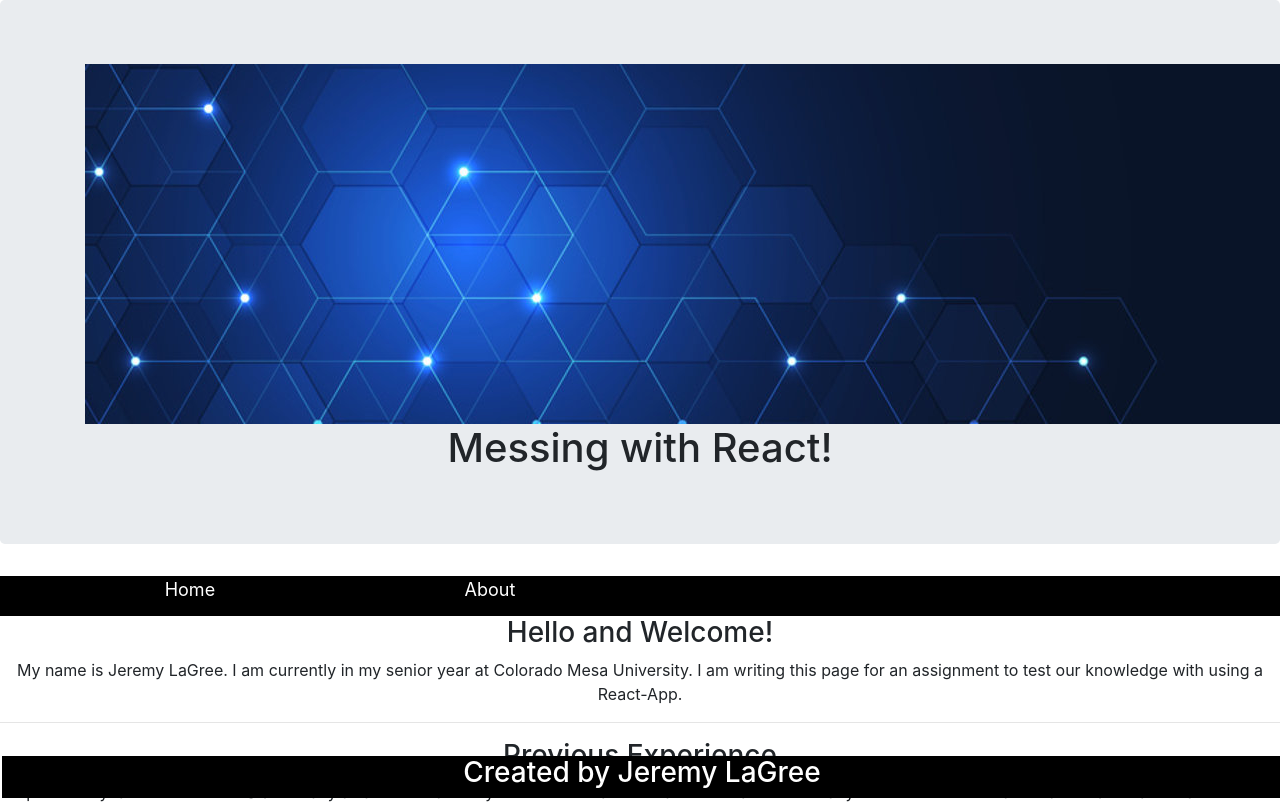
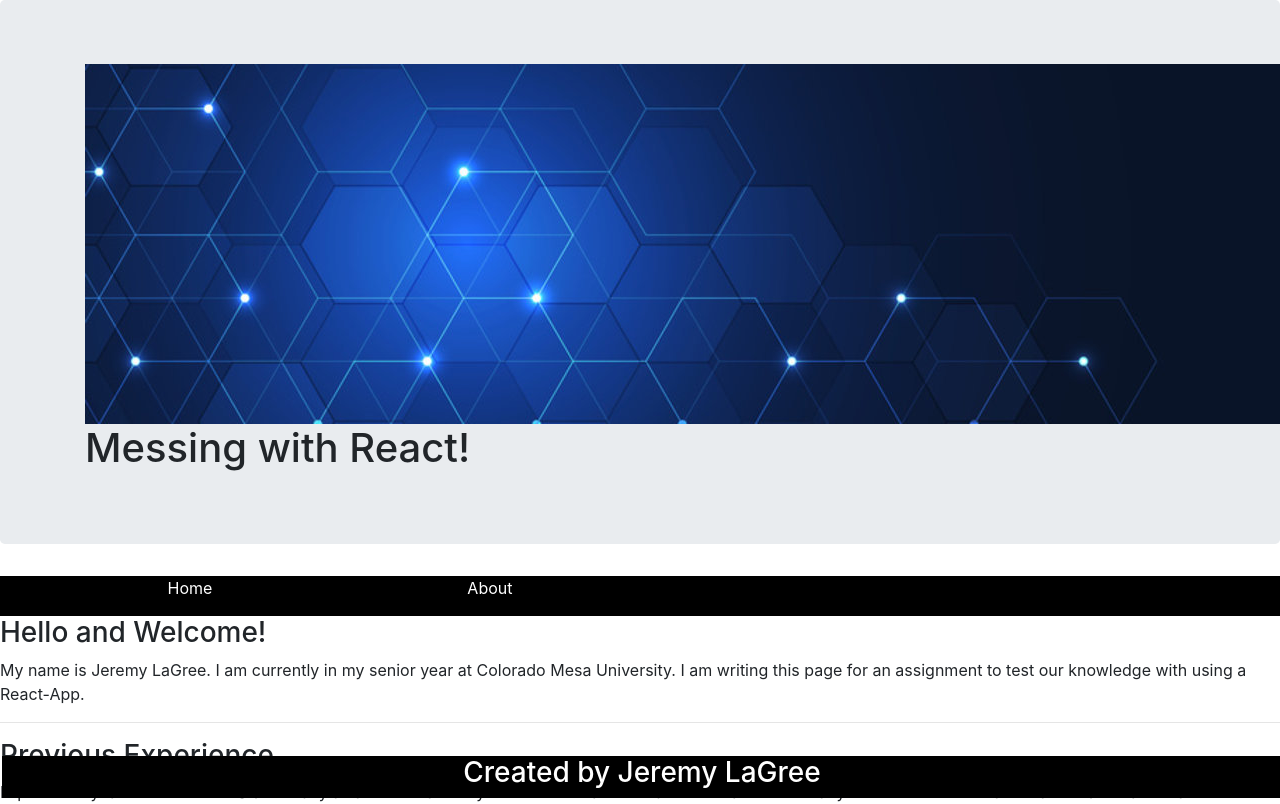
Before and after one commit to jlagree/homepage, a React (Create React App) app: page /about in a window 1280 px wide. Shown: the top 804 px of the page. Built offline with nearby package versions, Linux system fonts and the light colour scheme.

Commit message:
change header image

```diff
--- a/src/App.css
+++ b/src/App.css
@@ -1,14 +1,3 @@
-.App {
-  text-align: center;
-}
-
-.headerWithImage{
-  top: 2px;
-  left: 2px;
-  right: 2px;
-  bottom: 2px;
-  width: 100%;
-}
 
 .footer{
   position: fixed;
@@ -39,5 +28,4 @@ nav {
   justify-content: space-around;
   align-items: center;
   list-style: none;
-  font-size: large;
 }
--- a/src/components/Header.js
+++ b/src/components/Header.js
@@ -1,6 +1,5 @@
 import React from 'react'
 import headerImage from './header.jpeg';
-import '../App.css';
 import Jumbotron from 'react-bootstrap/Jumbotron';
 import { Container } from 'react-bootstrap';
 
```
